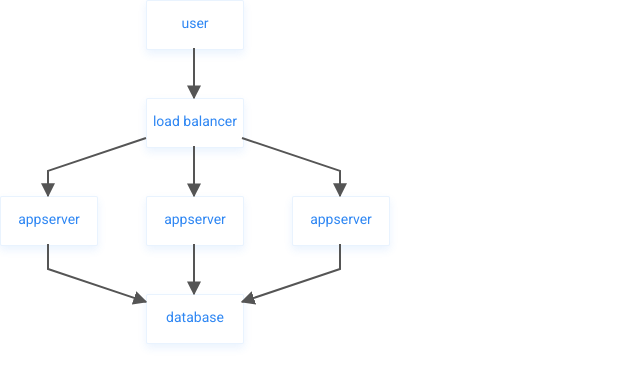
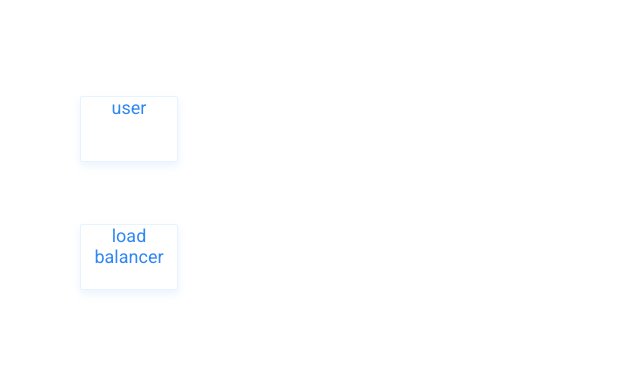
Before and after one commit to tscr00/dddraw, a React (Create React App) app: page / in a window 1280 px wide. Shown: the top 386 px of the page, without its empty margins (0-640 px from the left). Built offline with nearby package versions, Linux system fonts and the light colour scheme.

Commit message:
Reworking edge routing algorithm

```diff
--- a/package.json
+++ b/package.json
@@ -4,7 +4,7 @@
   "private": true,
   "dependencies": {
     "@blueprintjs/core": "^3.5.1",
-    "dagre": "^0.8.2",
+    "devicon": "^2.0.0",
     "react": "^16.4.2",
     "react-ace": "^6.1.4",
     "react-dom": "^16.4.2",
--- a/public/index.html
+++ b/public/index.html
@@ -5,6 +5,7 @@
     <meta name="viewport" content="width=device-width, initial-scale=1, shrink-to-fit=no">
     <meta name="theme-color" content="#000000">
     <link rel="stylesheet" href="https://fonts.googleapis.com/css?family=Roboto:300,400,500">
+    <link rel="stylesheet" href="devicon.css">
     <title>dddraw</title>
   </head>
   <body>
--- a/src/App.js
+++ b/src/App.js
@@ -20,22 +20,22 @@ class App extends Component {
 
     // temporary settings for testing
     let nodes = [
-      new NodeContainer('user', null, 'user', 0, 0, 96, 48),
-      new NodeContainer('loadbalancer', null, 'load balancer', 0, 0, 96, 48),
-      new NodeContainer('appserver1', null, 'appserver', 0, 0, 96, 48),
-      new NodeContainer('appserver2', null, 'appserver', 0, 0, 96, 48),
-      new NodeContainer('appserver3', null, 'appserver', 0, 0, 96, 48),
-      new NodeContainer('db', null, 'database', 0, 0, 96, 48),
+      new NodeContainer('user', null, 'user', 128, 128, 96, 64),
+      new NodeContainer('loadbalancer', null, 'load balancer', 128, 256, 96, 64),
+      // new NodeContainer('appserver1', null, 'appserver', 200, 0, 96, 48),
+      // new NodeContainer('appserver2', null, 'appserver', 300, 0, 96, 48),
+      // new NodeContainer('appserver3', null, 'appserver', 400, 0, 96, 48),
+      // new NodeContainer('db', null, 'database', 500, 0, 96, 48),
     ];
 
     let edges = [
       new EdgeContainer('user', 'loadbalancer', 'request', 0, 0),
-      new EdgeContainer('loadbalancer', 'appserver1', 'forward', 0, 0),
-      new EdgeContainer('loadbalancer', 'appserver2', 'forward', 0, 0),
-      new EdgeContainer('loadbalancer', 'appserver3', 'forward', 0, 0),
-      new EdgeContainer('appserver1', 'db', 'sql', 0, 0),
-      new EdgeContainer('appserver2', 'db', 'sql', 0, 0),
-      new EdgeContainer('appserver3', 'db', 'sql', 0, 0),
+      // new EdgeContainer('loadbalancer', 'appserver1', 'forward', 0, 0),
+      // new EdgeContainer('loadbalancer', 'appserver2', 'forward', 0, 0),
+      // new EdgeContainer('loadbalancer', 'appserver3', 'forward', 0, 0),
+      // new EdgeContainer('appserver1', 'db', 'sql', 0, 0),
+      // new EdgeContainer('appserver2', 'db', 'sql', 0, 0),
+      // new EdgeContainer('appserver3', 'db', 'sql', 0, 0),
     ];
 
     let scene = new Scene(nodes, edges);
--- a/src/Edge.js
+++ b/src/Edge.js
@@ -20,20 +20,23 @@ const Edge = ({edgeContainer}) => {
 
   let svgPoints = points.map(coord => `${coord.x - leftX + margin},${coord.y - topY + margin}`).join(' ');
 
-  return (
-    <div style={style} >
-      <svg>
-        <defs>
-          <marker id="arrow" viewBox="0 0 10 10" refX="9" refY="5" markerUnits="strokeWidth" markerWidth="7"
-                  markerHeight="7" orient="auto" >
-            <path d="M 0 0 L 10 5 L 0 10 z" stroke="none" fill="#555555" />
-          </marker>
-        </defs>
-        <polyline points={svgPoints} fill="none" stroke="#555555"
-                  strokeWidth={2} markerEnd='url(#arrow)' />
-      </svg>
-    </div>
-  );
+  return null;
+
+  // temporarily comment out
+  // return (
+  //   <div style={style} >
+  //     <svg>
+  //       <defs>
+  //         <marker id="arrow" viewBox="0 0 10 10" refX="9" refY="5" markerUnits="strokeWidth" markerWidth="7"
+  //                 markerHeight="7" orient="auto" >
+  //           <path d="M 0 0 L 10 5 L 0 10 z" stroke="none" fill="#555555" />
+  //         </marker>
+  //       </defs>
+  //       <polyline points={svgPoints} fill="none" stroke="#555555"
+  //                 strokeWidth={2} markerEnd='url(#arrow)' />
+  //     </svg>
+  //   </div>
+  // );
 };
 
 export default Edge;
--- a/src/Node.js
+++ b/src/Node.js
@@ -27,12 +27,12 @@ const Node = ({nodeContainer}) => {
     borderRightWidth: '1px',
 
     color: 'rgb(47, 135, 243)',
-    fontSize: '14px',
+    fontSize: '18px',
   };
 
   return (
     <div style={style}>
-      <p>{nodeContainer.label}</p>
+      <span>{nodeContainer.label}</span>
     </div>
   );
 };
--- a/src/common/graph.js
+++ b/src/common/graph.js
@@ -1,42 +1,70 @@
-let dagre = require("dagre");
 
 /**
  * Updates (x, y) coordinates for nodes and edges in-place.
  */
-export default function updateLayout(nodes, edges) {
-  let layoutSettings = {
-    ranker: 'tight-tree',
-  };
+export default function updateLayout(nodes, edges, linkMargin) {
 
-  let g = new dagre.graphlib.Graph();
+}
 
-  g.setGraph({});
+class Rect {
+  constructor(left, top, bottom, right) {
+    this.left = left;
+    this.top = top;
+    this.bottom = bottom;
+    this.right = right;
+  }
+}
 
-  g.setDefaultEdgeLabel(function() { return {}; });
+class Point {
+  constructor(x, y) {
+    this.x = x;
+    this.y = y;
+  }
+}
 
-  nodes.forEach(node =>
-    g.setNode(node.name, {
-      label: node.label,
-      width: node.width,
-      height: node.height
-    })
-  );
+class Segment {
+  constructor(x1, y1, x2, y2) {
+    this.x1 = x1;
+    this.y1 = y1;
+    this.x2 = x2;
+    this.y2 = y2;
+  }
+}
 
-  edges.forEach(edge =>
-    g.setEdge(edge.from, edge.to)
-  );
-
-  dagre.layout(g, layoutSettings);
-
-  nodes.forEach(node => {
-    let graphNode = g.node(node.name);
-
-    node.x = graphNode.x;
-    node.y = graphNode.y;
-  });
-
-  edges.forEach(edge => {
-    let graphEdge = g.edge({v: edge.from, w: edge.to});
-    edge.points = graphEdge.points;
-  });
-}
+// export default function updateLayout(nodes, edges) {
+//   let layoutSettings = {
+//     ranker: 'tight-tree',
+//   };
+//
+//   let g = new dagre.graphlib.Graph();
+//
+//   g.setGraph({});
+//
+//   g.setDefaultEdgeLabel(function() { return {}; });
+//
+//   nodes.forEach(node =>
+//     g.setNode(node.name, {
+//       label: node.label,
+//       width: node.width,
+//       height: node.height
+//     })
+//   );
+//
+//   edges.forEach(edge =>
+//     g.setEdge(edge.from, edge.to)
+//   );
+//
+//   dagre.layout(g, layoutSettings);
+//
+//   nodes.forEach(node => {
+//     let graphNode = g.node(node.name);
+//
+//     node.x = graphNode.x;
+//     node.y = graphNode.y;
+//   });
+//
+//   edges.forEach(edge => {
+//     let graphEdge = g.edge({v: edge.from, w: edge.to});
+//     edge.points = graphEdge.points;
+//   });
+// }
--- a/src/index.js
+++ b/src/index.js
@@ -2,6 +2,8 @@ import React from 'react';
 import ReactDOM from 'react-dom';
 import './index.css';
 import App from './App';
+import 'devicon/devicon.css';
+import 'devicon/devicon-colors.css';
 import registerServiceWorker from './registerServiceWorker';
 
 ReactDOM.render(<App />, document.getElementById('root'));
```
Also changed, not shown: 1 other file (tests, documents, lock files or other folders).
